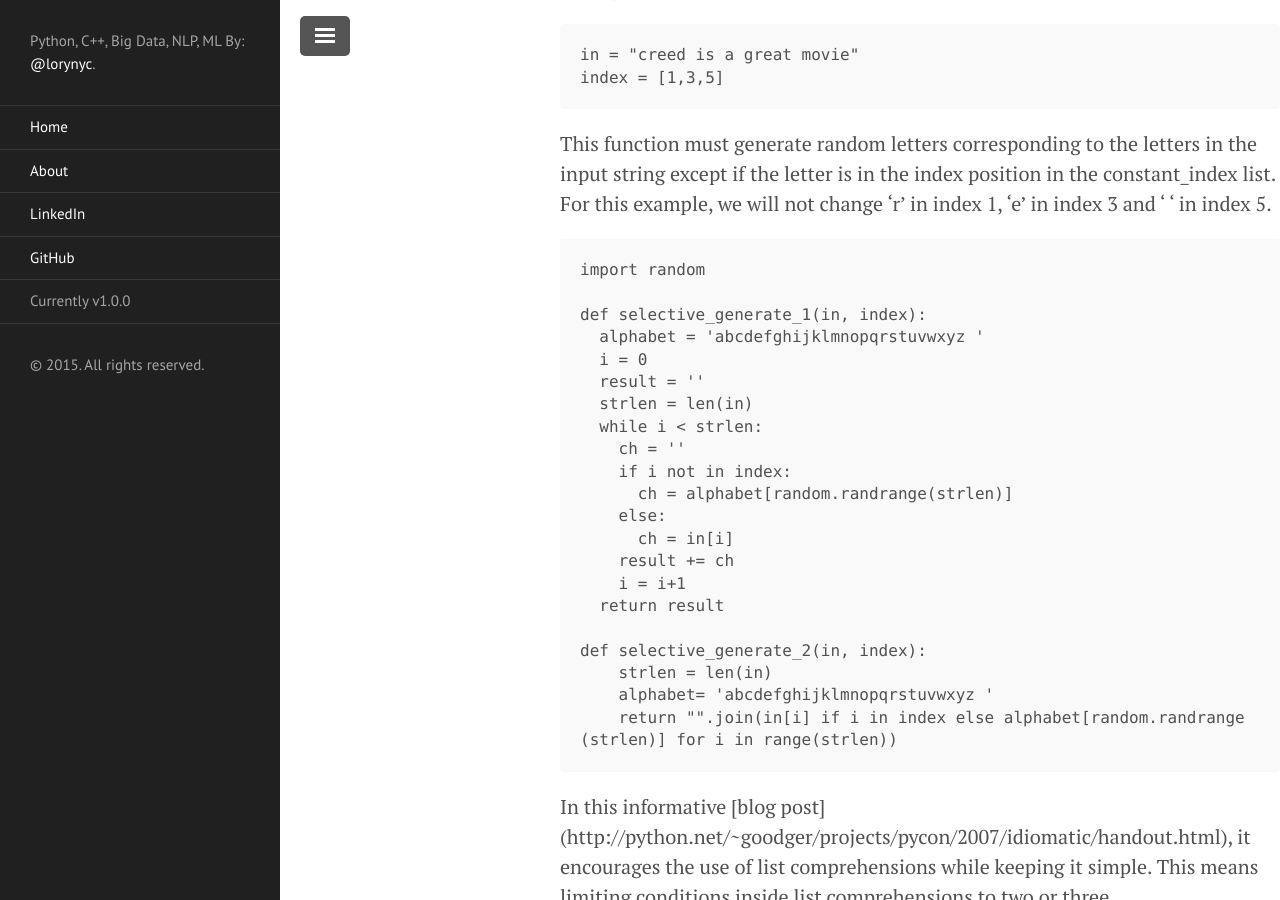
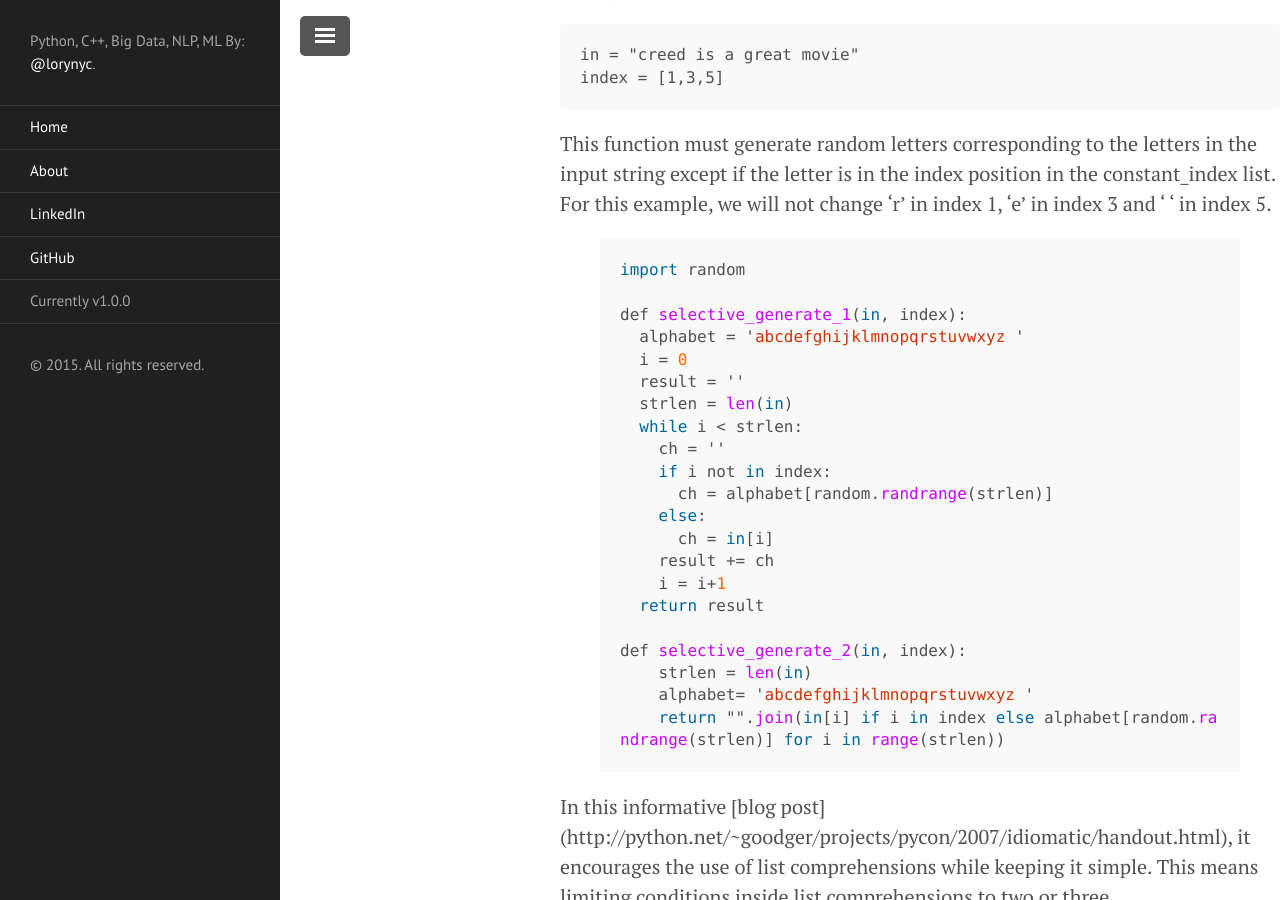
Before and after one commit to loryfelnunez/loryn808.github.io, a Jekyll site: the page built from _posts/2015-11-29-list-comp-cond-exp.md, in a window 1280 px wide and 900 px high, scrolled down 764 px. Built offline with Jekyll 4.4.1, drawn with Linux system fonts in a browser that asks for light colours.

Commit message:
Update 2015-11-29-list-comp-cond-exp.md

````diff
--- a/_posts/2015-11-29-list-comp-cond-exp.md
+++ b/_posts/2015-11-29-list-comp-cond-exp.md
@@ -23,7 +23,7 @@ index = [1,3,5]
 
 This function must generate random letters corresponding to the letters in the input string except if the letter is in the index position in the constant_index list.  For this example, we will not change 'r' in index 1, 'e' in index 3 and ' ' in index 5.
 
-```
+{% highlight js %}
 import random
 
 def selective_generate_1(in, index):
@@ -45,7 +45,7 @@ def selective_generate_2(in, index):
     strlen = len(in)
     alphabet= 'abcdefghijklmnopqrstuvwxyz '
     return "".join(in[i] if i in index else alphabet[random.randrange(strlen)] for i in range(strlen))
-```
+{% endhighlight %}
 
 In this informative [blog post] (http://python.net/~goodger/projects/pycon/2007/idiomatic/handout.html), it encourages the use of list comprehensions while keeping it simple.  This means limiting conditions inside list comprehensions to two or three.
 
````
